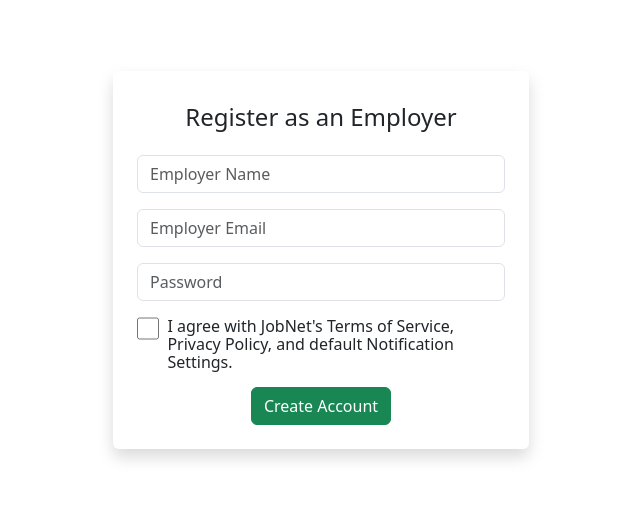
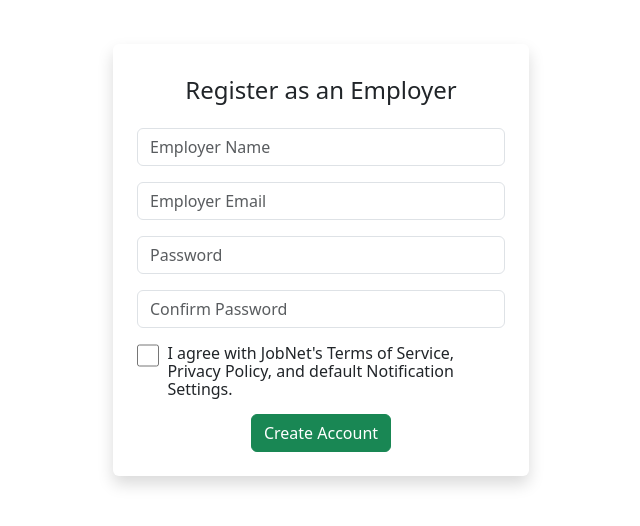
Before and after one commit to mabulous42/JobNetFullStack, a React (Create React App) app in the folder jobnetfrontend/: page / in a window 1280 px wide. Shown: the part 140-666 px from the top of the page, without its empty margins (319-959 px from the left). Built offline with nearby package versions, Linux system fonts and the light colour scheme.

Commit message:
added a confirm password input and a condition to check if the password and confirm password matches

```diff
--- a/jobnetfrontend/src/SignUp.js
+++ b/jobnetfrontend/src/SignUp.js
@@ -1,4 +1,4 @@
-import React from 'react'
+import React, { useState } from 'react'
 import { useFormik } from 'formik'
 import * as yup from 'yup'
 import axios from 'axios'
@@ -6,7 +6,12 @@ import { useNavigate } from 'react-router-dom'
 
 function SignUp() {
     const navigate = useNavigate()
+    const [confirmPassword, setconfirmPassword] = useState("")
     const onSubmit = (values, errors) => {
+        if (values.password !== values.confirmPassword) {
+            alert("Password does not matched")
+            return
+        } else {
             const uri = "http://localhost:5353/users/registerAsEmployer"
             axios.post(uri, values).then((res)=>{
                 console.log(res);
@@ -17,13 +22,14 @@ function SignUp() {
                 alert(err.response.data.message)
             })
         }
+    }
 
     const { handleSubmit, handleChange, errors, touched, handleBlur, values } = useFormik({
         initialValues: {
             employerName: "",
             email: "",
-            password: ""
-            // confirmPassword: ""
+            password: "",
+            confirmPassword: ""
         },
         validationSchema: yup.object().shape({
             employerName: yup.string()
@@ -33,9 +39,9 @@ function SignUp() {
                 .email()
                 .required("This input cannot be empty"),
             password: yup.string().required("This input cannot be empty")
+                .min(8, "should be at least 8 characters"),
+            confirmPassword: yup.string().required("This input cannot be empty")
                 .min(8, "should be at least 8 characters")
-            // confirmPassword: yup.string().required("This input cannot be empty")
-            //     .min(8, "should be at least 8 characters")
         }),
         onSubmit
     })
@@ -64,12 +70,12 @@ function SignUp() {
                                 <small className='text-danger fw-bold'>{errors.password}</small>
                             }
                         </div>
-                        {/* <div className='my-3'>
-                            <input type="password" onBlur={handleBlur} value={values.confirmPassword} onChange={handleChange} placeholder='Confirm Password' name="confirmPassword" id="" className='form-control' />
+                        <div className='my-3'>
+                            <input type="password" onBlur={handleBlur} value={values.confirmPassword} onChange={handleChange} placeholder='Confirm Password' name="confirmPassword" className='form-control' />
                             {touched.confirmPassword && errors.confirmPassword &&
                                 <small className='text-danger fw-bold'>{errors.confirmPassword}</small>
                             }
-                        </div> */}
+                        </div>
                         <div className='d-flex'>
                             <div>
                                 <input className='check-box' type="checkbox" name="" id="" />
```
Lines whose indentation alone changed are shown as unchanged.
